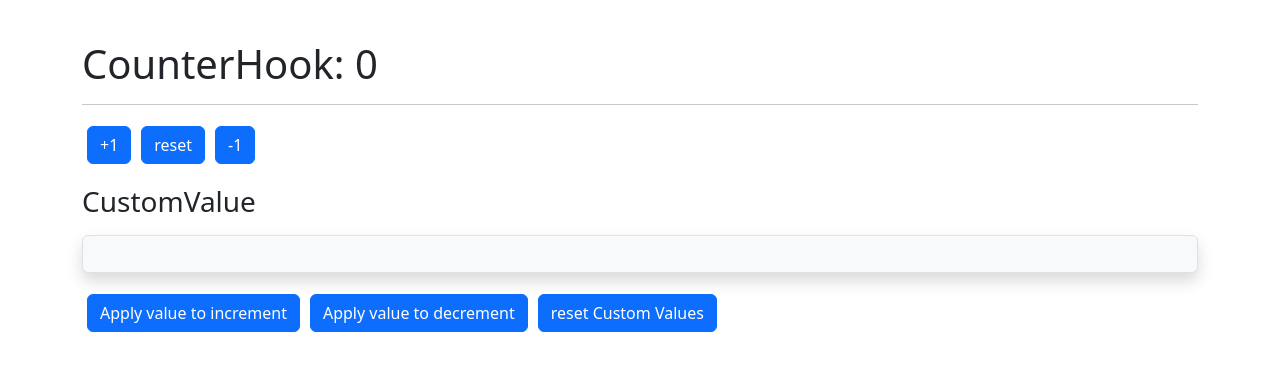
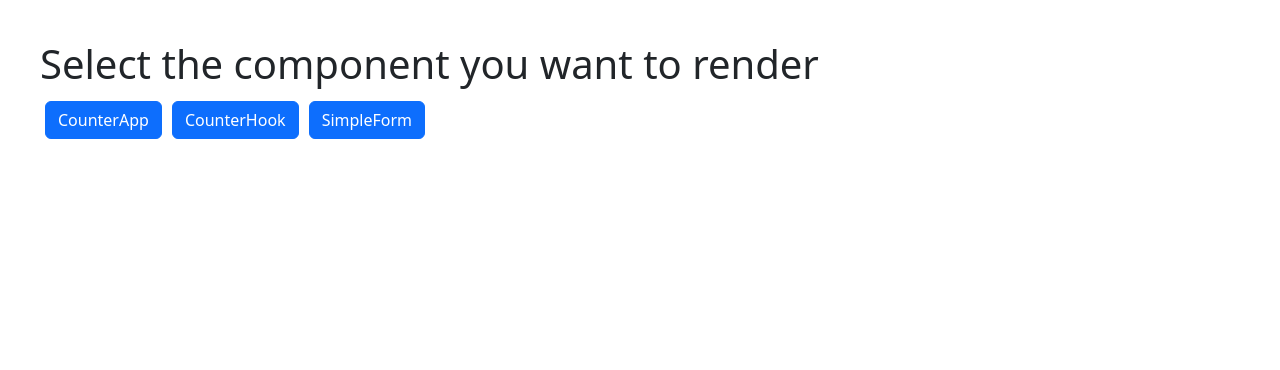
Before and after one commit to Maxi49/Gif-Expert-App, a React (Vite) app: page / in a window 1280 px wide. Shown: the top 370 px of the page. Built offline with nearby package versions, Linux system fonts and the light colour scheme.

Commit message:
Componente RenderComponents

```diff
--- a/src/02-useEffect/SimpleForm.jsx
+++ b/src/02-useEffect/SimpleForm.jsx
@@ -1,7 +1,12 @@
-import React from 'react'
+import React, { useEffect } from 'react'
 import { Formik, useFormik } from 'formik'
 
 export const SimpleForm = () => {
+
+    useEffect(() => {
+        console.log('Holis')
+    })
+
     const formik = useFormik({
         initialValues : {
             username : '',
--- /dev/null
+++ b/src/RenderComponents.jsx
@@ -0,0 +1,29 @@
+import React, { useState } from 'react'
+import { CounterApp } from './01-useState/CounterApp'
+import { CounterHook } from './01-useState/CounterHook'
+import { SimpleForm } from './02-useEffect/SimpleForm'
+
+const RenderComponents = () => {
+    const [componentRender, setComponentRender] = useState(null)
+
+    const handleButtonClick = (componentName) => {
+        setComponentRender(componentName)
+    }
+    return(
+        <>
+            <h1 className='h1' >Select the component you want to render </h1>
+            <div>
+            <button className='btn btn-primary  mb-10' onClick={() => handleButtonClick('CounterApp')}>CounterApp</button>
+            <button className=' mb-10 btn btn-primary' onClick={() => handleButtonClick('CounterHook')}>CounterHook</button>
+            <button className='mb-10 btn btn-primary' onClick={() => handleButtonClick('SimpleForm')}>SimpleForm</button>
+            </div>
+            <div>
+                {componentRender === 'CounterApp' && <CounterApp/>}
+                {componentRender === 'CounterHook' && <CounterHook/>}
+                {componentRender === 'SimpleForm' && <SimpleForm/>}
+            </div>
+        </>
+    )
+}
+
+export default RenderComponents
--- a/src/main.jsx
+++ b/src/main.jsx
@@ -5,10 +5,13 @@ import './index.css'
 import { CounterApp } from './01-useState/CounterApp.jsx'
 import { CounterHook } from './01-useState/CounterHook.jsx'
 import { SimpleForm } from './02-useEffect/SimpleForm'
+import RenderComponents from './RenderComponents'
+
+
 
 
 ReactDOM.createRoot(document.getElementById('root')).render(
   <React.StrictMode>
-    <CounterHook/>
+    <RenderComponents/>
   </React.StrictMode>,
 )
```
Also changed, not shown: src/01-useState/CounterHook.jsx (line endings or trailing spaces).
